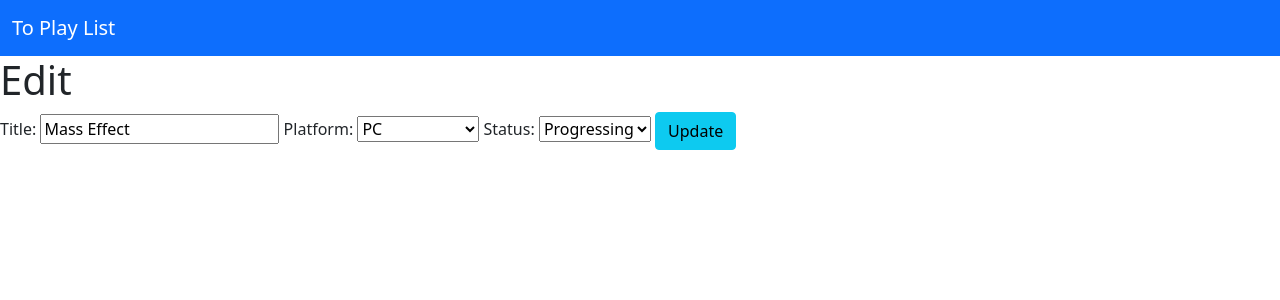
After one commit to pythRazer/To-Play-List, a Django app: page /16/edit/ in a window 1280 px wide. The commit adds this page. Shown: the top 300 px of the page. Run offline with Django 3.2, Linux system fonts and the light colour scheme; data comes from the database, SQL or seed files in the repository; both versions use the stored data as it was after the commit.

Commit message:
Add edit function and update readme file

```diff
--- a/games/models.py
+++ b/games/models.py
@@ -13,7 +13,19 @@ class Game(models.Model):
 
     status = models.CharField(max_length=1, choices=STATUS, default='T')
 
-    platform =  models.CharField(max_length=13, default="")
+    PLATFORM = (
+        ('PS5', 'PS5'),
+        ('PS4', 'PS4'),
+        ('Switch', 'Switch'),
+        ('Xbox One', 'Xbox One'),
+        ('Xbox Series X', 'Xbox Series X'),
+        ('PC', 'PC'),
+        ('Other', 'Other'),
+    )
+
+    platform = models.CharField(max_length=13, choices=PLATFORM, default='PC')
+
+    # platform =  models.CharField(max_length=13, default="")
     date = models.DateTimeField(auto_now_add=True)
 
 
--- a/games/templates/base.html
+++ b/games/templates/base.html
@@ -15,12 +15,12 @@
             <span class="navbar-toggler-icon"></span>
           </button>
           <div class="collapse navbar-collapse" id="navbarNavAltMarkup">
-            <div class="navbar-nav">
+            <!-- <div class="navbar-nav">
               <a class="nav-link active" aria-current="page" href="#">Home</a>
               <a class="nav-link" href="#">Features</a>
               <a class="nav-link" href="#">Pricing</a>
               <a class="nav-link disabled" href="#" tabindex="-1" aria-disabled="true">Disabled</a>
-            </div>
+            </div> -->
           </div>
         </div>
       </nav>
--- /dev/null
+++ b/games/templates/games/game_edit.html
@@ -0,0 +1,34 @@
+{% extends 'base.html' %}
+{% block content %}
+
+    <h1>Edit</h1>
+    <form action="" method='post'>{% csrf_token %}
+        <!-- {{ form.as_p }} -->
+        <label for="id_title">Title:</label>
+        <input id="id_title" type="text" name="title" value="{{ game.title }}">
+        <label for="id_platform">Platform:</label>
+        <select id="id_platform" name="platform"">
+
+            <option {% if game.platform == "PC" %} selected="selected"{% endif %} value="PC">PC</option>
+            <option {% if game.platform == 'PS5' %} selected="selected"{% endif %}value="PS5">PS5</option>
+            <option {% if game.platform == 'PS4' %} selected="selected"{% endif %}value="PS4">PS4</option>
+            <option {% if game.platform == 'Xbox Series X' %} selected="selected"{% endif %}value="Xbox Series X">Xbox Series X</option>
+            <option {% if game.platform == 'Xbox One' %} selected="selected"{% endif %}value="Xbox One">Xbox One</option>
+            <option {% if game.platform == 'Switch' %} selected="selected"{% endif %}value="Switch">Switch</option>
+            <option {% if game.platform == 'Other' %} selected="selected"{% endif %}value="Other">Other</option>
+
+        </select>
+        <label for="id_status">Status:</label>
+        <select id="id_status" name="status" value="{{ game.status }}">
+            <option {% if game.status == "T" %} selected="selected"{% endif %} value="T">Toplay</option>
+            <option {% if game.status == "P" %} selected="selected"{% endif %} value="P">Progressing</option>
+
+            <option {% if game.status == "F" %} selected="selected"{% endif %} value="F">Finished</option>
+
+        </select>
+
+
+        <button class="btn btn-info ml-2" type="submit">Update</button>
+
+    </form>
+{% endblock content %}
--- a/games/urls.py
+++ b/games/urls.py
@@ -1,8 +1,10 @@
 from django.urls import path
-from .views import GameListView, GameDelete
+from .views import GameListView, GameDelete, GameAdd, GameEdit
 
 
 urlpatterns = [
     path('', GameListView.as_view(), name='home'),
+    path('add-a-game', GameAdd.as_view(),name='add'),
+    path('<int:pk>/edit/', GameEdit.as_view(), name="edit"),
     path('<int:pk>/delete/', GameDelete.as_view(), name='delete')
 ]
--- a/games/views.py
+++ b/games/views.py
@@ -24,12 +24,24 @@ class GameListView(GameForm, ListView):
 
         if(form.is_valid()):
             form.save()
+            model.save()
             print("YY")
             return HttpResponseRedirect(self.request.path_info)
-        return render(request, self.template_name, {'form':form})
+        return render(request, "games/game_list.html", {'form':form})
 
 
 class GameDelete(DeleteView):
 
     model = Game
     success_url = reverse_lazy('home')
+
+class GameAdd(CreateView):
+    model = Game
+    template_name = "games/game_form.html"
+    fields = ('title', 'platform', 'status')
+    success_url = reverse_lazy('home')
+class GameEdit(UpdateView):
+    model = Game
+    fields = ('title', 'platform', 'status')
+    template_name = 'games/game_edit.html'
+    success_url = reverse_lazy('home')
```
Also changed, not shown: games/forms.py (added, +7 -0 lines), games/templates/games/game_form.html (added, +11 -0 lines), games/templates/games/game_list.html (+47 -70 lines), README.md, db.sqlite3, games/migrations/0007_auto_20210606_1644.py (added), games/migrations/0008_auto_20210606_1646.py (added), 2 other files.
